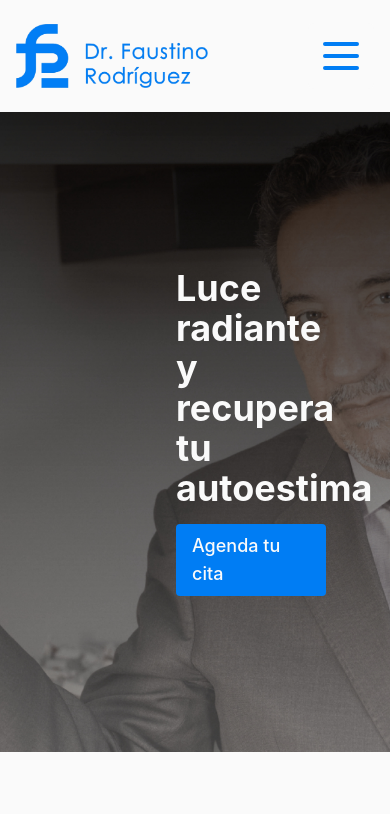
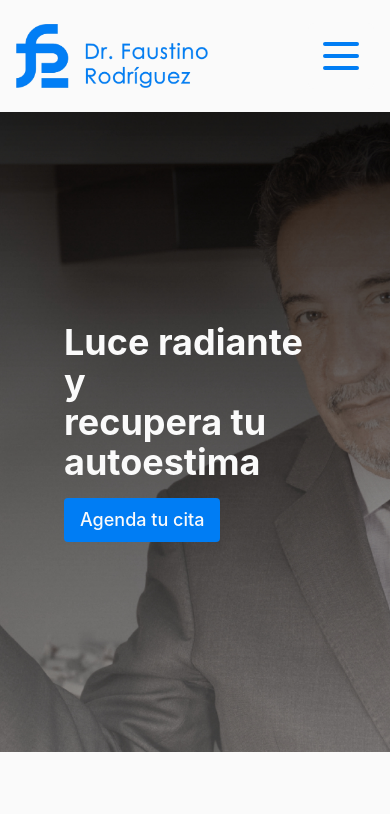
Before and after one commit to AngelDeLara/dr-faustino-rodriguez, a React (Vite) app: page / in a window 390 px wide. Shown: the top 814 px of the page. Built offline with nearby package versions, Linux system fonts and the light colour scheme.

Commit message:
fix: adjust padding in Header component for better responsiveness

```diff
--- a/src/components/Header.tsx
+++ b/src/components/Header.tsx
@@ -23,7 +23,7 @@ const Header: React.FC = () => {
 						backgroundSize: "cover",
 					}}
 				></div> */}
-				<div className="container z-30 text-left pl-28 relative">
+				<div className="container z-30 text-left sm:pl-0">
 					<h1 className="text-4xl font-bold text-background mb-4">
 						Luce radiante y <br /> recupera tu autoestima
 					</h1>
```
